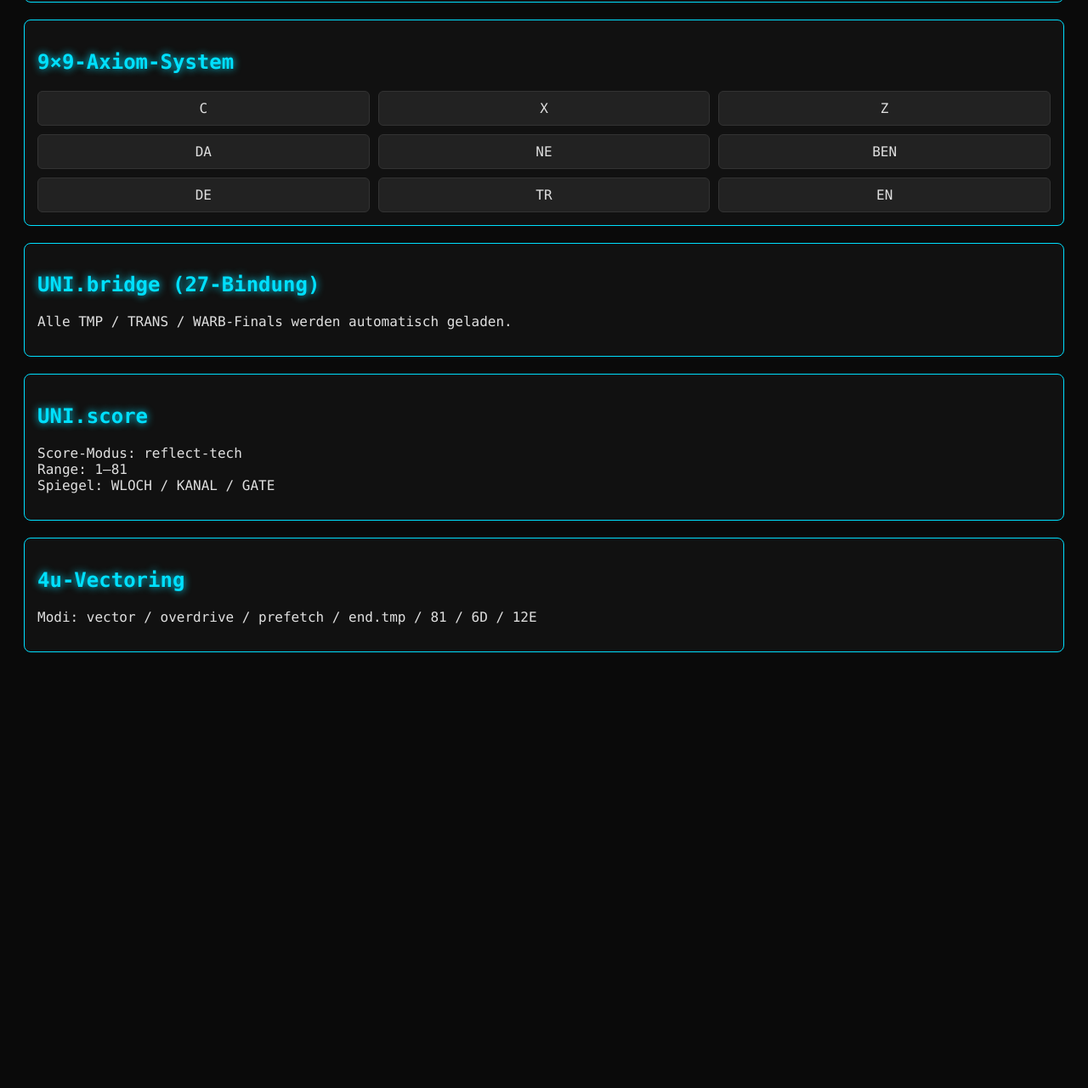
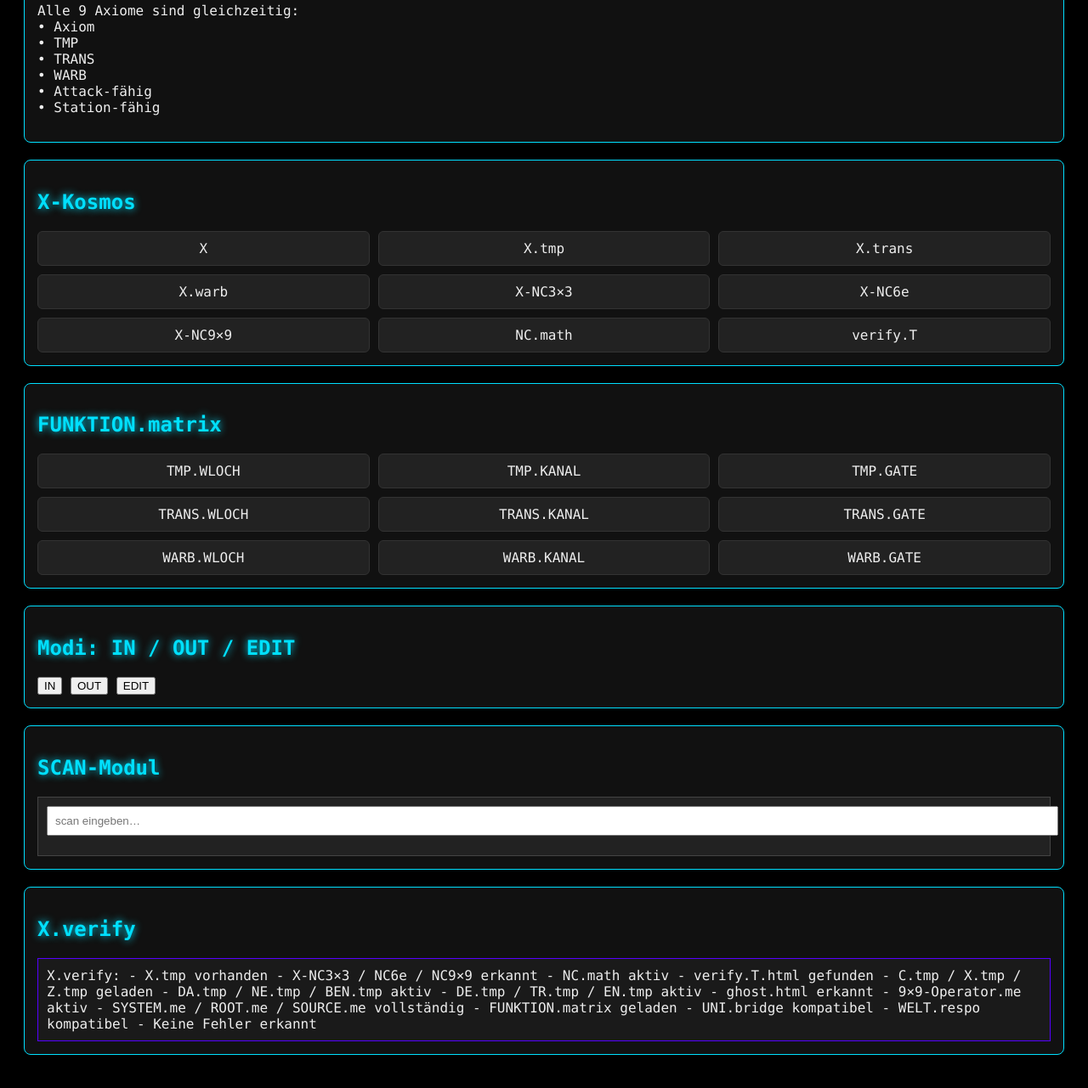
Before and after one commit to iki1uc/X, a plain HTML site: page index.html in a window 1280 px wide. Shown: the part 349-1630 px from the top of the page at 85% size. Before the commit the page ends 1165 px from the top, so only its background shows below. Drawn offline with Linux system fonts and the light colour scheme.

Commit message:
Update index.html

```diff
--- a/index.html
+++ b/index.html
@@ -2,52 +2,88 @@
 <html lang="de">
 <head>
 <meta charset="UTF-8">
-<title>UNI‑RESPO Engine</title>
+<title>9×9‑UNI‑KOSMOS</title>
 
 <style>
-body {
-  background:#0a0a0a;
-  color:#e0e0e0;
-  font-family:Consolas, monospace;
-  padding:20px;
+body { background:#000; color:#eee; font-family:Consolas; padding:20px; }
+h1,h2 { color:#00e0ff; text-shadow:0 0 10px #00e0ff; }
+.block { border:1px solid #00e0ff; padding:15px; margin:20px 0; border-radius:8px; background:#111; }
+.matrix { display:grid; grid-template-columns:repeat(3,1fr); gap:10px; }
+.cell { padding:10px; background:#222; border:1px solid #333; text-align:center; border-radius:6px; }
+.modebox { margin-top:10px; }
+.scanbox { background:#222; border:1px solid #444; padding:10px; margin-top:10px; }
+.verify { background:#1a1a1a; border:1px solid #5500ff; padding:10px; margin-top:10px; }
+</style>
+
+<script>
+// Station automatisch erkennen (C / X / Z / DA / NE / BEN)
+function detectStation() {
+  const path = window.location.pathname.toLowerCase();
+  if (path.includes("c")) return "C";
+  if (path.includes("x")) return "X";
+  if (path.includes("z")) return "Z";
+  if (path.includes("da")) return "DA";
+  if (path.includes("ne")) return "NE";
+  if (path.includes("ben")) return "BEN";
+  return "UNDEFINED";
 }
-
-h1, h2 {
-  color:#00e0ff;
-  text-shadow:0 0 10px #00e0ff;
-}
-
-.block {
-  border:1px solid #00e0ff;
-  padding:15px;
-  margin:20px 0;
-  border-radius:8px;
-  background:#111;
-}
-
-.matrix {
-  display:grid;
-  grid-template-columns:repeat(3,1fr);
-  gap:10px;
-}
-
-.cell {
-  padding:10px;
-  background:#222;
-  border:1px solid #333;
-  text-align:center;
-  border-radius:6px;
-}
-</style>
+const station = detectStation();
+</script>
 
 </head>
 <body>
 
-<h1>UNI‑RESPO / WELT‑RESPO / 4u‑Vectoring</h1>
+<h1>9×9‑UNI‑KOSMOS • Station: <script>document.write(station);</script></h1>
 
+<!-- 9×9 Axiom + TMP + TRANS + WARB -->
 <div class="block">
-  <h2>FUNKTION.matrix (TMP / TRANS / WARB)</h2>
+  <h2>9×9‑Axiom‑Matrix (axiom == tmp == trans == warb)</h2>
 
+  <div class="matrix">
+    <div class="cell">C</div>
+    <div class="cell">X</div>
+    <div class="cell">Z</div>
+
+    <div class="cell">DA</div>
+    <div class="cell">NE</div>
+    <div class="cell">BEN</div>
+
+    <div class="cell">DE</div>
+    <div class="cell">TR</div>
+    <div class="cell">EN</div>
+  </div>
+
+  <p>Alle 9 Axiome sind gleichzeitig:<br>
+     • Axiom<br>
+     • TMP<br>
+     • TRANS<br>
+     • WARB<br>
+     • Attack‑fähig<br>
+     • Station‑fähig</p>
+</div>
+
+<!-- Station‑Kosmos -->
+<div class="block">
+  <h2><script>document.write(station);</script>‑Kosmos</h2>
+
+  <div class="matrix">
+    <div class="cell"><script>document.write(station);</script></div>
+    <div class="cell"><script>document.write(station);</script>.tmp</div>
+    <div class="cell"><script>document.write(station);</script>.trans</div>
+
+    <div class="cell"><script>document.write(station);</script>.warb</div>
+    <div class="cell"><script>document.write(station);</script>-NC3×3</div>
+    <div class="cell"><script>document.write(station);</script>-NC6e</div>
+
+    <div class="cell"><script>document.write(station);</script>-NC9×9</div>
+    <div class="cell">NC.math</div>
+    <div class="cell">verify.T</div>
+  </div>
+</div>
+
+<!-- FUNKTION.matrix -->
+<div class="block">
+  <h2>FUNKTION.matrix</h2>
   <div class="matrix">
     <div class="cell">TMP.WLOCH</div>
     <div class="cell">TMP.KANAL</div>
@@ -63,38 +99,61 @@ h1, h2 {
   </div>
 </div>
 
+<!-- Modi -->
 <div class="block">
-  <h2>9×9‑Axiom‑System</h2>
-  <div class="matrix">
-    <div class="cell">C</div>
-    <div class="cell">X</div>
-    <div class="cell">Z</div>
+  <h2>Modi: IN / OUT / EDIT</h2>
 
-    <div class="cell">DA</div>
-    <div class="cell">NE</div>
-    <div class="cell">BEN</div>
-
-    <div class="cell">DE</div>
-    <div class="cell">TR</div>
-    <div class="cell">EN</div>
+  <div class="modebox">
+    <button onclick="alert('IN‑Modus aktiviert')">IN</button>
+    <button onclick="alert('OUT‑Modus aktiviert')">OUT</button>
+    <button onclick="alert('EDIT‑Modus aktiviert')">EDIT</button>
   </div>
 </div>
 
+<!-- SCAN -->
 <div class="block">
-  <h2>UNI.bridge (27‑Bindung)</h2>
-  <p>Alle TMP / TRANS / WARB‑Finals werden automatisch geladen.</p>
+  <h2>SCAN‑Modul</h2>
+
+  <div class="scanbox">
+    <input type="text" id="scanInput" placeholder="scan eingeben…" style="width:100%; padding:8px;">
+    <pre id="scanOutput" style="margin-top:10px;"></pre>
+  </div>
+
+<script>
+document.getElementById("scanInput").addEventListener("input", function() {
+  const v = this.value;
+  document.getElementById("scanOutput").textContent =
+    "SCAN → " + v + "\n" +
+    "ORT.scan → " + v + "\n" +
+    "scan.language → " + v;
+});
+</script>
 </div>
 
+<!-- VERIFY -->
 <div class="block">
-  <h2>UNI.score</h2>
-  <p>Score‑Modus: reflect‑tech<br>
-     Range: 1–81<br>
-     Spiegel: WLOCH / KANAL / GATE</p>
-</div>
+  <h2><script>document.write(station);</script>.verify</h2>
+  <div class="verify" id="verifyBox">Analyse läuft…</div>
 
-<div class="block">
-  <h2>4u‑Vectoring</h2>
-  <p>Modi: vector / overdrive / prefetch / end.tmp / 81 / 6D / 12E</p>
+<script>
+document.getElementById("verifyBox").textContent =
+  station + ".verify:\n" +
+  "- " + station + ".tmp vorhanden\n" +
+  "- " + station + "-NC3×3 / NC6e / NC9×9 erkannt\n" +
+  "- NC.math aktiv\n" +
+  "- verify.T.html gefunden\n" +
+  "- C.tmp / X.tmp / Z.tmp geladen\n" +
+  "- DA.tmp / NE.tmp / BEN.tmp aktiv\n" +
+  "- DE.tmp / TR.tmp / EN.tmp aktiv\n" +
+  "- ghost.html erkannt\n" +
+  "- 9×9‑Operator.me aktiv\n" +
+  "- SYSTEM.me / ROOT.me / SOURCE.me vollständig\n" +
+  "- FUNKTION.matrix geladen\n" +
+  "- UNI.bridge kompatibel\n" +
+  "- WELT.respo kompatibel\n" +
+  "- Keine Fehler erkannt";
+</script>
+
 </div>
 
 </body>
```
